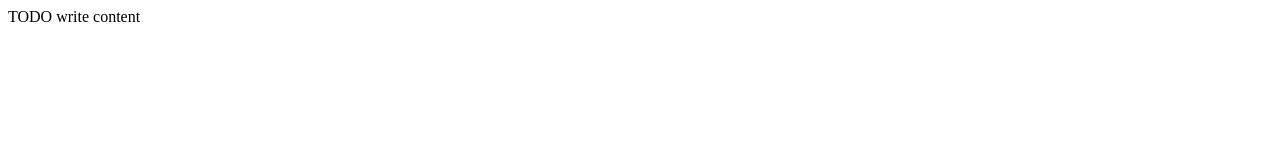
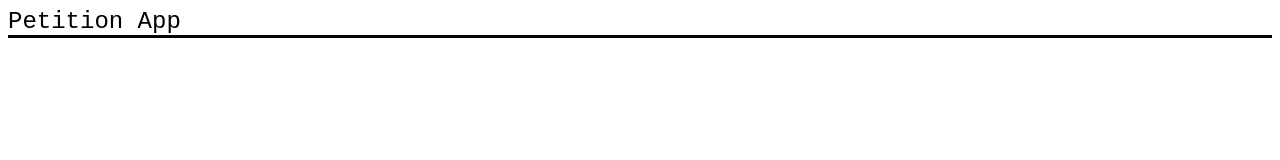
Before and after one commit to savionlee/petition-app, a plain HTML site: page Website/public_html/index.html in a window 1280 px wide. Drawn offline with Linux system fonts and the light colour scheme.

Commit message:
Created a Title

```diff
--- a/Website/public_html/index.html
+++ b/Website/public_html/index.html
@@ -6,11 +6,14 @@ and open the template in the editor.
 -->
 <html>
     <head>
-        <title>TODO supply a title</title>
+        <title>Petition App</title>
         <meta charset="UTF-8">
         <meta name="viewport" content="width=device-width, initial-scale=1.0">
+        <link type="text/css" rel="stylesheet" href="stylesheet.css" />
     </head>
     <body>
-        <div>TODO write content</div>
+        <div id="title">Petition App</div>
+
+
     </body>
 </html>
--- /dev/null
+++ b/Website/public_html/stylesheet.css
@@ -0,0 +1,15 @@
+/*
+To change this license header, choose License Headers in Project Properties.
+To change this template file, choose Tools | Templates
+and open the template in the editor.
+*/
+/*
+    Created on : Oct 15, 2014, 4:47:46 PM
+    Author     : Savion
+*/
+
+#title {
+    font-family: monospace;
+    font-size: 24px;
+    border-bottom: 3px solid black
+}
```
